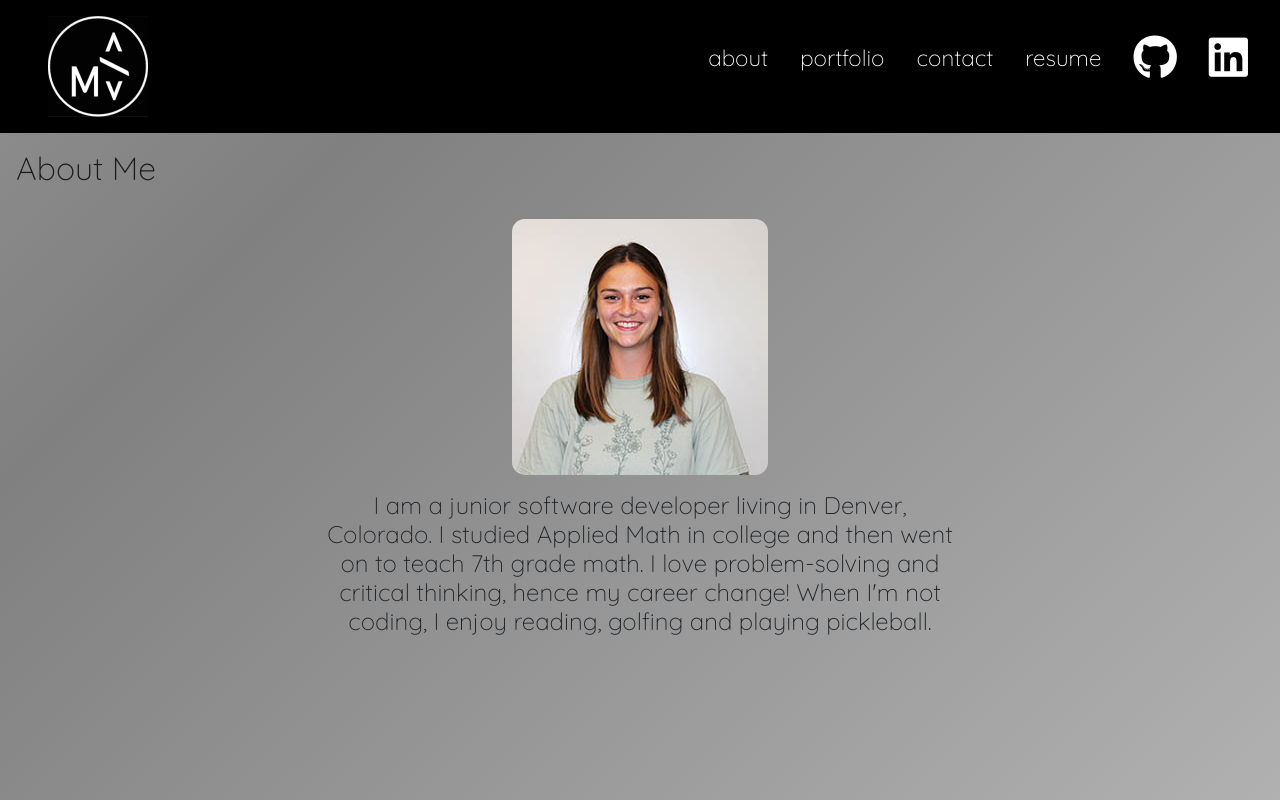
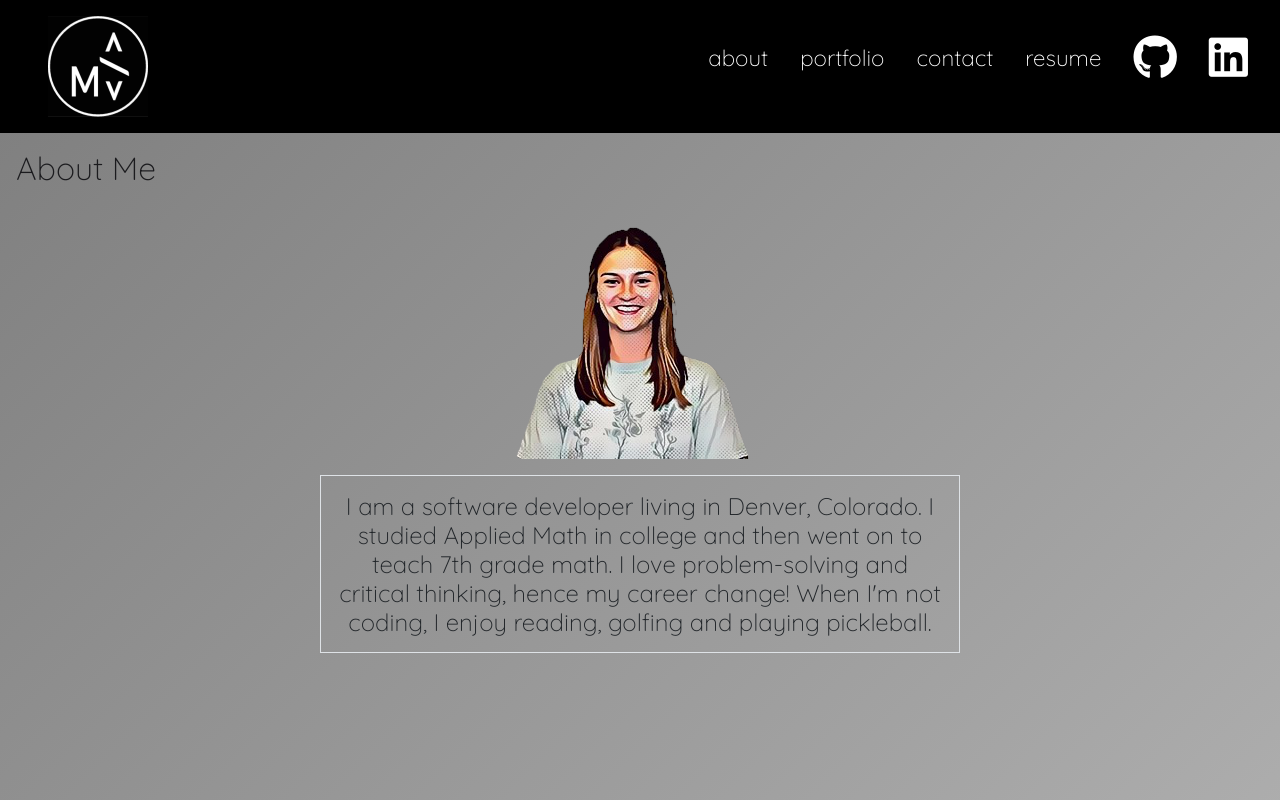
Before and after one commit to michaelavarberg/portfolio, a React (Create React App) app: page / in a window 1280 px wide. Built offline with nearby package versions, Linux system fonts and the light colour scheme.

Commit message:
cartoonized picture and updated background

```diff
--- a/src/App.css
+++ b/src/App.css
@@ -19,7 +19,7 @@ body {
 
 body {
   background: linear-gradient(-45deg, white, grey, white, white);
-  background-size: 600% 600%;
+  background-size: 800% 800%;
   animation: gradient 10s ease infinite;
 }
 
--- a/src/components/AboutMe.js
+++ b/src/components/AboutMe.js
@@ -4,21 +4,20 @@ function AboutMe(props) {
       <main>
         <section id="about-me" className="d-flex-inline justify-content-start">
           <h2 className="m-3">About Me</h2>
-          <div className="d-flex  flex-column align-items-center">
-            <figure id="personal-photo" className="mt-3">
+          <div className="d-flex flex-column align-items-center">
+            <figure id="personal-photo" className="">
               <img
-                src={require("../assets/KBMS-Michaela-Varberg.jpg")}
+                src={require("../assets/michaela.png")}
                 alt="Michaela Varberg"
                 className="picture"
               />
             </figure>
-
-            <h4 className="mb-10 text-center w-50">
-              I am a junior software developer living in Denver, Colorado. I
-              studied Applied Math in college and then went on to teach 7th
-              grade math. I love problem-solving and critical thinking, hence my
-              career change! When I'm not coding, I enjoy reading, golfing and
-              playing pickleball.
+            <h4 className="text-center w-50 border p-3">
+              I am a software developer living in Denver, Colorado. I studied
+              Applied Math in college and then went on to teach 7th grade math.
+              I love problem-solving and critical thinking, hence my career
+              change! When I'm not coding, I enjoy reading, golfing and playing
+              pickleball.
             </h4>
           </div>
         </section>
--- a/src/components/Header.js
+++ b/src/components/Header.js
@@ -79,7 +79,8 @@ function Header() {
               <a
                 id="github-link"
                 href="https://github.com/michaelavarberg"
-                rel="noopener"
+                target="_blank"
+                rel="noopener noreferrer"
               >
                 {" "}
                 <i className="fa-brands fa-github fa-2xl header-text"></i>
@@ -89,7 +90,8 @@ function Header() {
               <a
                 id="linkedin-link"
                 href="https://www.linkedin.com/in/michaelavarberg"
-                rel="noopener"
+                target="_blank"
+                rel="noopener noreferrer"
               >
                 <i className="fa-brands fa-linkedin fa-2xl header-text"></i>
               </a>
--- a/src/components/Project.js
+++ b/src/components/Project.js
@@ -4,7 +4,8 @@ function Project(props) {
       <figure id={props.id}>
         <a
           href={props.href}
-          rel="noopener"
+          target="_blank"
+          rel="noopener noreferrer"
           className="position-relative"
           id="image"
         >
@@ -19,7 +20,12 @@ function Project(props) {
         </a>
         <div className="d-flex flex-column justify-content-center">
           <h3 className="text-center m-2">{props.name}</h3>
-          <a className="text-center" href={props.code} rel="noopener">
+          <a
+            className="text-center"
+            href={props.code}
+            target="_blank"
+            rel="noopener noreferrer"
+          >
             Code
           </a>
         </div>
```
Also changed, not shown: src/assets/michaela.png (added).
